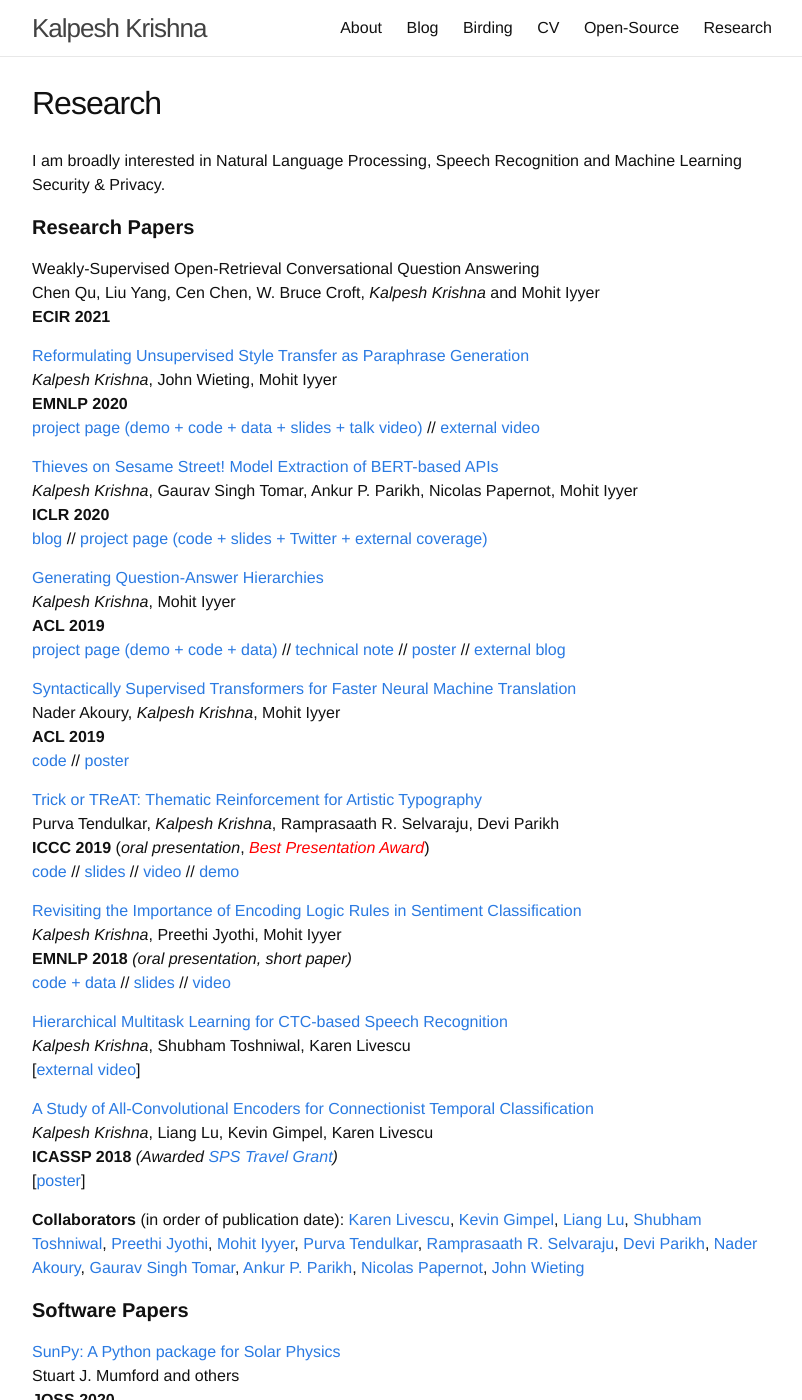
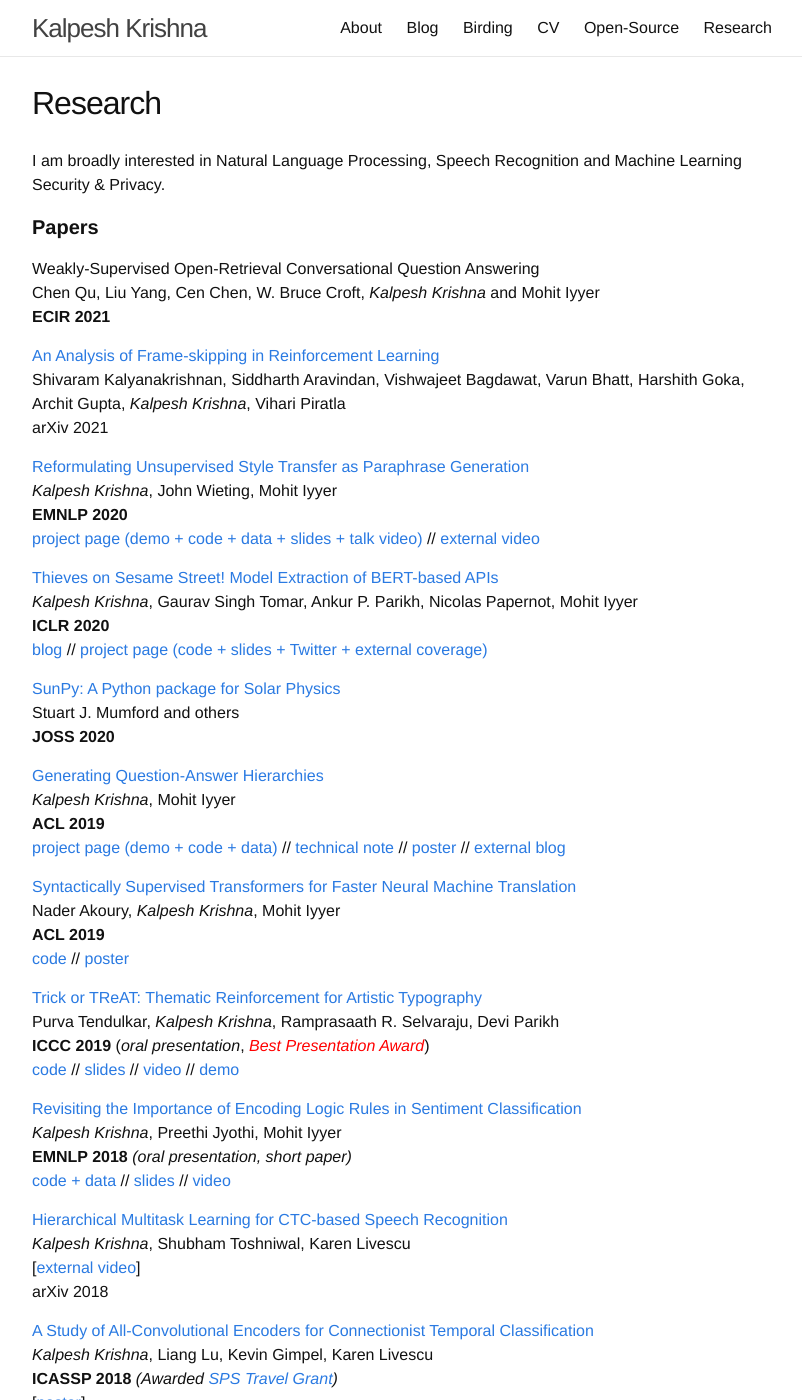
Before and after one commit to martiansideofthemoon/martiansideofthemoon.github.io, a Jekyll site: the page built from _pages/research.md, in a window 1280 px wide and 1400 px high. Shown: the whole window, without its empty margins (238-1040 px from the left). Built offline with Jekyll 4.4.1, drawn with Linux system fonts in a browser that asks for light colours; comment, search, counter and statistics services are not loaded.

Commit message:
Adding RL preprint link

```diff
--- a/_pages/research.md
+++ b/_pages/research.md
@@ -5,11 +5,15 @@ permalink: /research/
 ---
 I am broadly interested in Natural Language Processing, Speech Recognition and Machine Learning Security & Privacy.
 
-#### **Research Papers**
+#### **Papers**
 
 Weakly-Supervised Open-Retrieval Conversational Question Answering
 Chen Qu, Liu Yang, Cen Chen, W. Bruce Croft, *Kalpesh Krishna* and Mohit Iyyer
 **ECIR 2021**
+
+[An Analysis of Frame-skipping in Reinforcement Learning](https://arxiv.org/abs/2102.03718)
+Shivaram Kalyanakrishnan, Siddharth Aravindan, Vishwajeet Bagdawat, Varun Bhatt, Harshith Goka, Archit Gupta, *Kalpesh Krishna*, Vihari Piratla
+arXiv 2021
 
 [Reformulating Unsupervised Style Transfer as Paraphrase Generation](https://arxiv.org/abs/2010.05700)
 *Kalpesh Krishna*, John Wieting, Mohit Iyyer
@@ -20,6 +24,10 @@ Chen Qu, Liu Yang, Cen Chen, W. Bruce Croft, *Kalpesh Krishna* and Mohit Iyyer
 *Kalpesh Krishna*, Gaurav Singh Tomar, Ankur P. Parikh, Nicolas Papernot, Mohit Iyyer
 **ICLR 2020**
 [blog](http://www.cleverhans.io/2020/04/06/stealing-bert.html) // [project page (code + slides + Twitter + external coverage)]({% post_url 2020-04-04-iclr20 %})
+
+[SunPy: A Python package for Solar Physics](https://joss.theoj.org/papers/10.21105/joss.01832)
+Stuart J. Mumford and others
+**JOSS 2020**
 
 [Generating Question-Answer Hierarchies](https://arxiv.org/abs/1906.02622)
 *Kalpesh Krishna*, Mohit Iyyer
@@ -44,6 +52,7 @@ Purva Tendulkar, *Kalpesh Krishna*, Ramprasaath R. Selvaraju, Devi Parikh
 [Hierarchical Multitask Learning for CTC-based Speech Recognition](https://arxiv.org/abs/1807.06234)
 *Kalpesh Krishna*, Shubham Toshniwal, Karen Livescu
 \[[external video](https://www.youtube.com/watch?v=OSpFS8kyibw)\]
+arXiv 2018
 
 [A Study of All-Convolutional Encoders for Connectionist Temporal Classification](https://arxiv.org/abs/1710.10398)
 *Kalpesh Krishna*, Liang Lu, Kevin Gimpel, Karen Livescu
@@ -52,12 +61,6 @@ Purva Tendulkar, *Kalpesh Krishna*, Ramprasaath R. Selvaraju, Devi Parikh
 
 
 **Collaborators** (in order of publication date): [Karen Livescu](https://ttic.uchicago.edu/~klivescu), [Kevin Gimpel](https://ttic.uchicago.edu/~kgimpel), [Liang Lu](https://ttic.uchicago.edu/~llu), [Shubham Toshniwal](https://ttic.uchicago.edu/~shtoshni), [Preethi Jyothi](https://www.cse.iitb.ac.in/~pjyothi), [Mohit Iyyer](https://people.cs.umass.edu/~miyyer/), [Purva Tendulkar](http://purvaten.github.io/), [Ramprasaath R. Selvaraju](https://ramprs.github.io/), [Devi Parikh](https://www.cc.gatech.edu/~parikh/), [Nader Akoury](https://people.cs.umass.edu/~nsa/), [Gaurav Singh Tomar](https://scholar.google.com/citations?user=p1SDN0oAAAAJ&hl=en), [Ankur P. Parikh](https://www.cs.cmu.edu/~apparikh/publications.html), [Nicolas Papernot](https://www.papernot.fr/), [John Wieting](https://www.cs.cmu.edu/~jwieting)
-
-#### **Software Papers**
-
-[SunPy: A Python package for Solar Physics](https://joss.theoj.org/papers/10.21105/joss.01832)
-Stuart J. Mumford and others
-**JOSS 2020**
 
 #### **Thesis**
 
```
